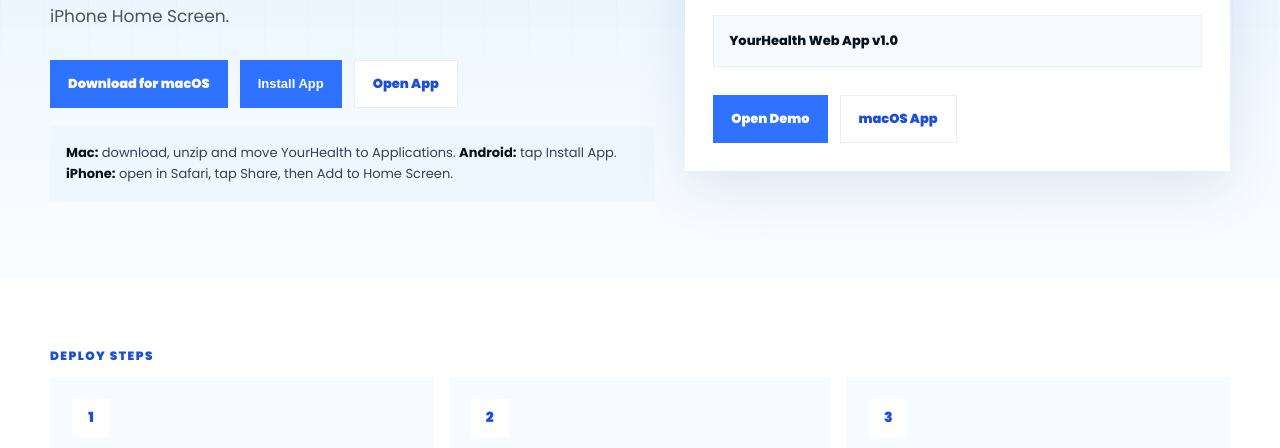
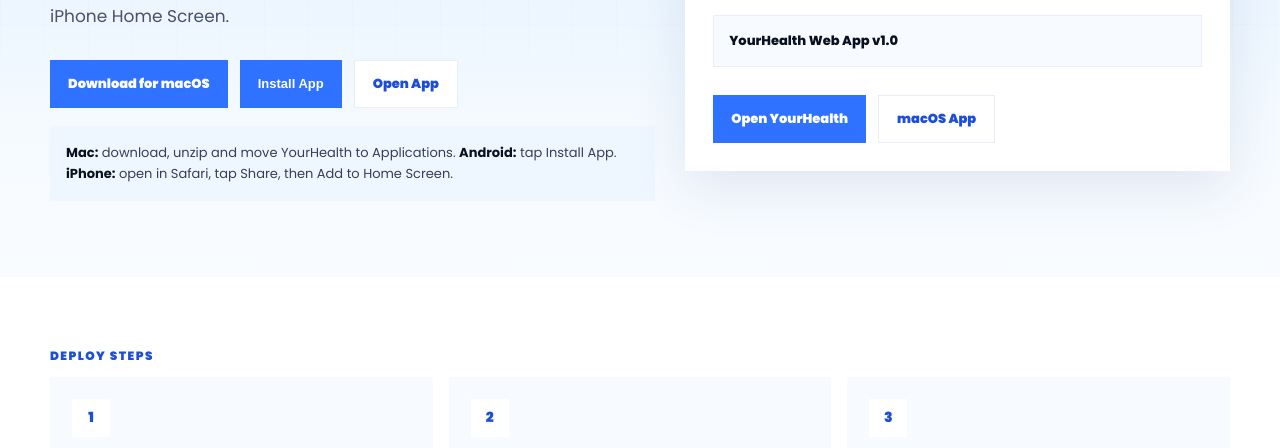
Before and after one commit to samradhisaharan-glitch/YourHealth, a plain HTML site: page get-started.html in a window 1280 px wide. Shown: the part 328-776 px from the top of the page. Drawn offline with Linux system fonts and the light colour scheme.

Commit message:
Update get-started.html

```diff
--- a/get-started.html
+++ b/get-started.html
@@ -86,7 +86,7 @@
         <p>This is the latest app version with language selection, AI symptom intake, risk assessment, department recommendation, booking, insurance, records and monitoring.</p>
         <div class="file-box">YourHealth Web App v1.0</div>
         <div class="actions">
-          <a class="btn" href="yourhealth-app-v9-patient-flow.html">Open Demo</a>
+          <a class="btn" href="yourhealth-app-v9-patient-flow.html">Open YourHealth</a>
           <a class="btn line" href="YourHealth-macOS.zip" download>macOS App</a>
         </div>
       </div>
```
